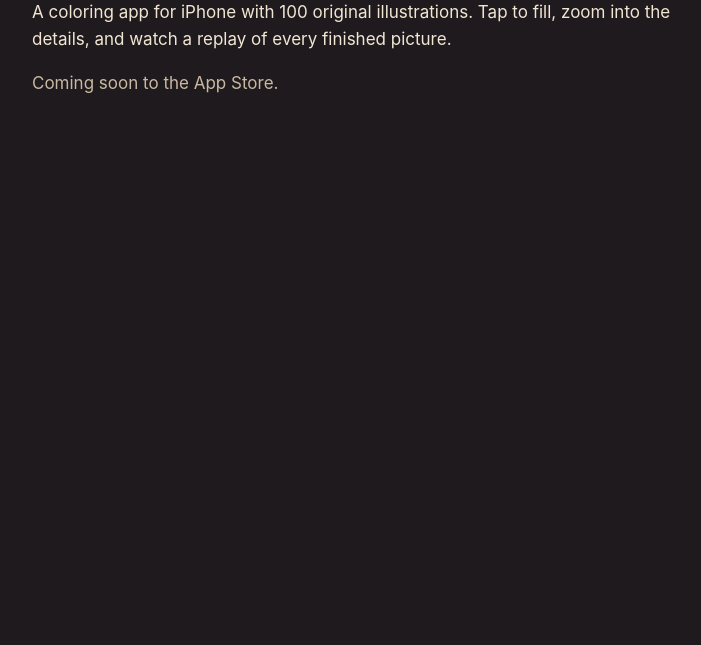
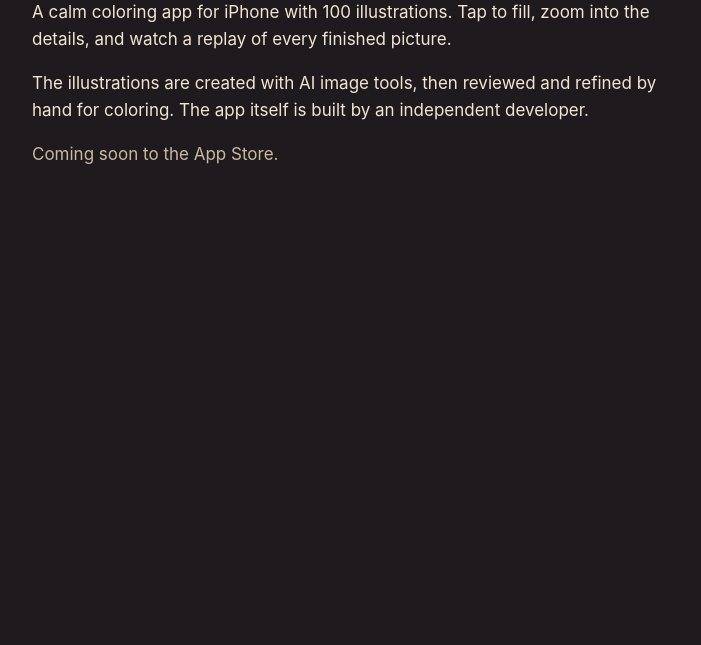
Before and after one commit to andrewham1lton/andrewham1lton.github.io, a plain HTML site: page index.html in a window 1280 px wide. Shown: the part 155-800 px from the top of the page, without its empty margins (288-989 px from the left). Drawn offline with Linux system fonts and the light colour scheme.

Commit message:
Note that the illustrations are made with AI image tools

```diff
--- a/index.html
+++ b/index.html
@@ -1,6 +1,7 @@
 <!doctype html><html lang="en"><head><meta charset="utf-8"><meta name="viewport" content="width=device-width,initial-scale=1"><title>Mild Vandalism</title><link rel="stylesheet" href="style.css"></head><body><main>
 <nav><a href="./">Mild Vandalism</a><a href="privacy.html">Privacy</a><a href="support.html">Support</a></nav>
 <h1>Mild Vandalism</h1>
-<p>A coloring app for iPhone with 100 original illustrations. Tap to fill, zoom into the details, and watch a replay of every finished picture.</p>
+<p>A calm coloring app for iPhone with 100 illustrations. Tap to fill, zoom into the details, and watch a replay of every finished picture.</p>
+<p>The illustrations are created with AI image tools, then reviewed and refined by hand for coloring. The app itself is built by an independent developer.</p>
 <p class="muted">Coming soon to the App Store.</p>
 </main></body></html>
```
